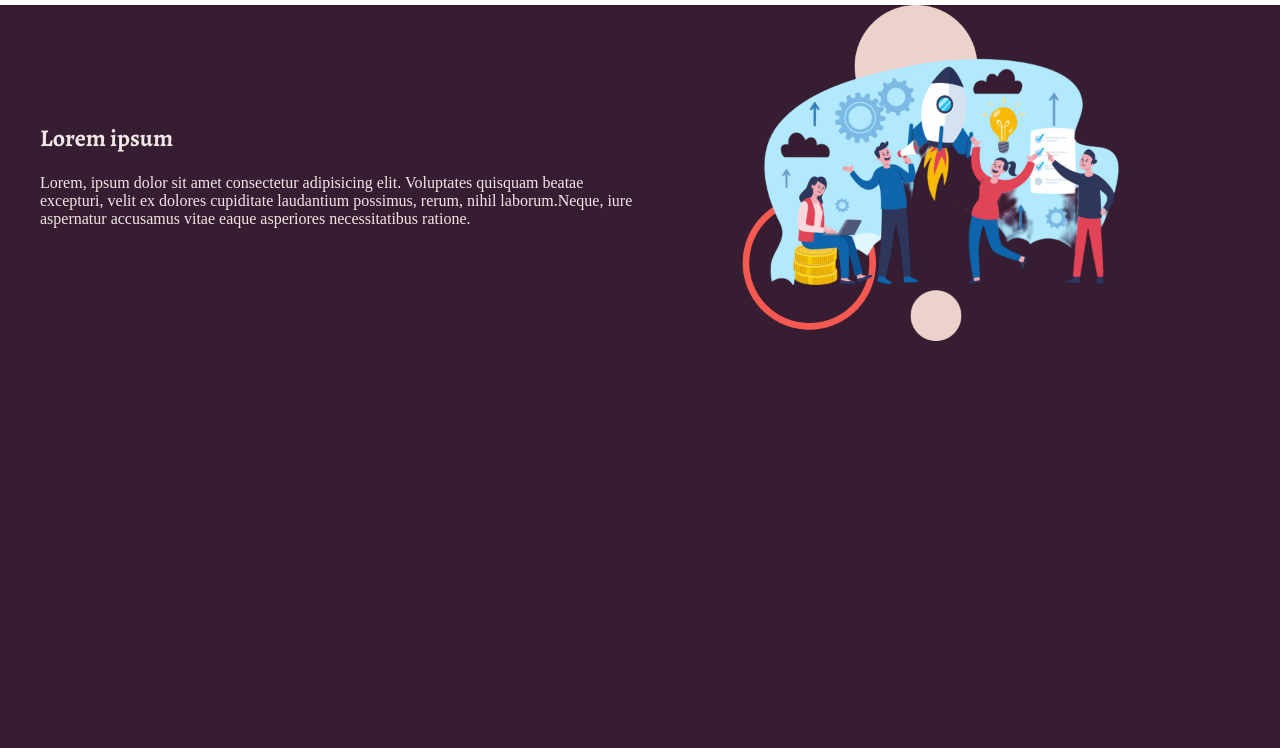
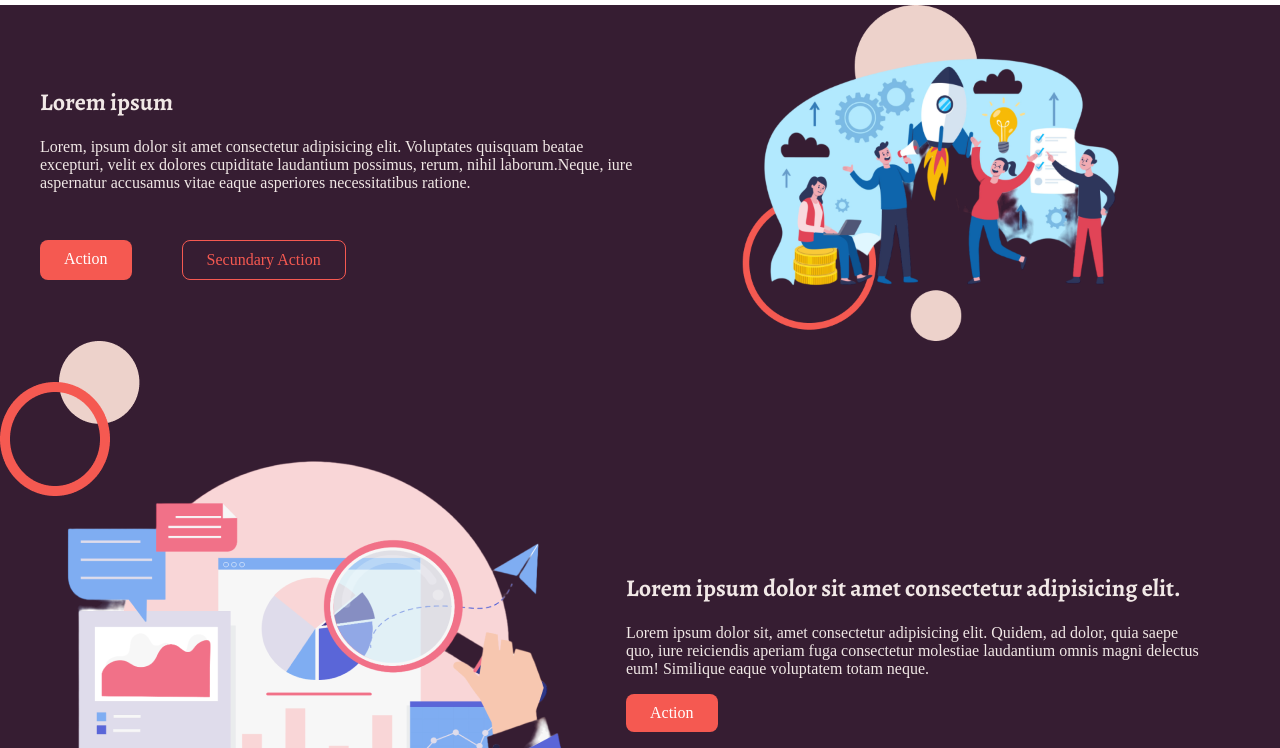
Before and after one commit to StarKaotic/prueba-landing, a plain HTML site: page index.html in a window 1280 px wide. Shown: the part 52-800 px from the top of the page. Drawn offline with Linux system fonts and the light colour scheme.

Commit message:
Aqui se agrego la 2 seccion

```diff
--- a/index.html
+++ b/index.html
@@ -25,7 +25,7 @@
     </header>
 
     <section class="hero">
-      <div>
+      <div class="section-container">
         <div>
           <h1>Lorem ipsum</h1>
           <p>
@@ -34,6 +34,11 @@
             possimus, rerum, nihil laborum.Neque, iure aspernatur accusamus
             vitae eaque asperiores necessitatibus ratione.
           </p>
+
+          <div class="hero-button">
+            <a class="primary-button" href="">Action</a>
+            <a class="secundary-button" href="">Secundary Action</a>
+          </div>
         </div>
 
         <div>
@@ -41,5 +46,30 @@
         </div>
       </div>
     </section>
+
+    <section class="section-2">
+      <div class="section-container">
+        <img src="./image/img-lading.png" />
+        <div>
+          <h1>Lorem ipsum dolor sit amet consectetur adipisicing elit.</h1>
+
+          <p>
+            Lorem ipsum dolor sit, amet consectetur adipisicing elit. Quidem, ad
+            dolor, quia saepe quo, iure reiciendis aperiam fuga consectetur
+            molestiae laudantium omnis magni delectus eum! Similique eaque
+            voluptatem totam neque.
+          </p>
+
+         <div class="">
+            <a  class="primary-button">Action</a>
+
+        </div>
+
+        </div>
+
+
+
+      </div>
+    </section>
   </body>
 </html>
--- a/style.css
+++ b/style.css
@@ -67,7 +67,7 @@ gap: 3rem;
 
 }
 
-.hero > div:nth-child(1){
+.section-container{
     width: 100%;
     max-width: 1200px;
     display: flex;
@@ -96,3 +96,41 @@ gap: 3rem;
     justify-content: center;
     align-items: center;
 }
+
+.primary-button{
+    display: block;
+    background-color: var(--main-orange-color);
+    text-decoration: none;
+    border-radius: 8px;
+    padding: 10px 24px 10px 24px;
+    color: #fff;
+    width: fit-content;
+
+}
+
+.secundary-button{
+    display: block;
+    background: transparent;
+    border:  var(--main-orange-color) solid 1px;
+    text-decoration: none;
+    border-radius: 8px;
+    padding: 10px 24px 10px 24px;
+    color: var(--main-orange-color);
+}
+
+.hero-button{
+
+    display: flex;
+    gap: 50px;
+    margin-top: 3rem;
+}
+
+.section-2 div div  h1 {
+    color: var(--main-pink-light-color);
+
+
+}
+
+.section-2 div div p{
+    color: var(--main-pink-light-color);
+}
```
Also changed, not shown: image/img-lading.png (added).
